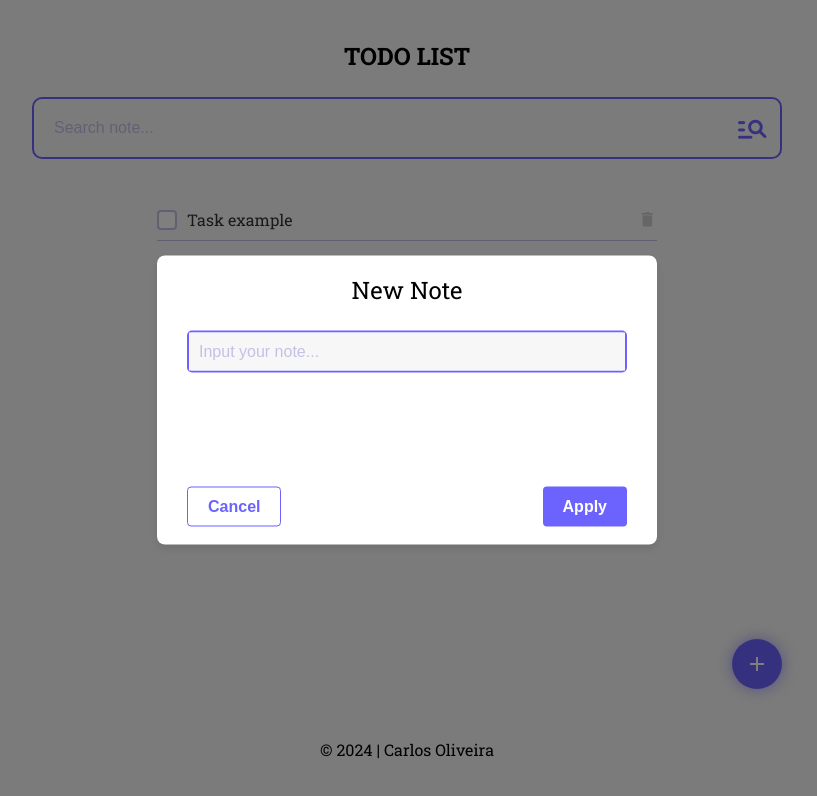
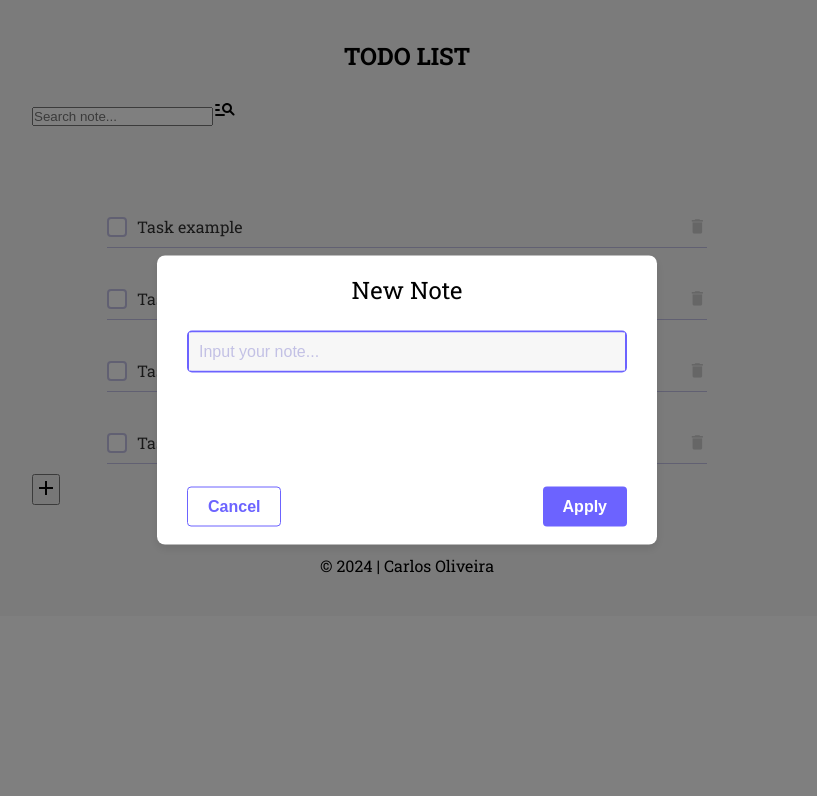
Before and after one commit to carlossroliveira/AngularTodoList, an Angular app: page / in a window 1280 px wide. Shown: the top 796 px of the page, without its empty margins (233-1050 px from the left). Built offline with nearby package versions, Linux system fonts and the light colour scheme.

Commit message:
Refact: Ajustes de estilos

```diff
--- a/src/app/app.component.scss
+++ b/src/app/app.component.scss
@@ -1,8 +1,6 @@
 .container {
-  height: 100vh;
-  background-color: #f7f7f7;
-
   gap: 10px;
   display: grid;
+  background-color: #f7f7f7;
   grid-template-rows: auto 1fr auto;
 }
--- a/src/app/components/header/header.component.scss
+++ b/src/app/components/header/header.component.scss
@@ -1,42 +1,70 @@
 .container {
-  padding: 2.5rem 0 0 0;
+  padding: 2.5rem 0 2.5rem 0;
+  max-width: 46.875rem;
+  margin: 0 auto;
 
   .title {
-    display: flex;
+    display: block;
     font-weight: 700;
     font-size: 1.5rem;
-    justify-content: center;
+    text-align: center;
     margin-bottom: 1.5625rem;
     text-transform: uppercase;
   }
 
+  form {
+    display: flex;
+    flex-direction: column;
+    gap: 1rem;
+
+    .input-container {
+      display: flex;
+      gap: 1rem;
+
       .search-container {
         display: flex;
-    margin: 0 auto;
+        flex-direction: column;
+        flex: 1;
         padding: 0.625rem;
-    align-items: center;
-    max-width: 46.875rem;
         border-radius: 0.625rem;
         background-color: #f7f7f7;
         border: 0.125rem solid #6c63ff;
 
-    input {
+        input,
+        textarea {
           border: none;
           outline: none;
-      flex-grow: 1;
           color: #6c63ff;
           font-size: 1rem;
           padding: 0.625rem;
           background-color: #f7f7f7;
+          width: 100%;
+
+          &::placeholder {
+            color: #c3c1e5;
+          }
         }
 
-    ::-webkit-input-placeholder {
-      color: #c3c1e5;
-    }
-
-    span {
-      color: #6c63ff;
-      font-size: 2.1875rem;
+        textarea {
+          resize: vertical;
+          min-height: 100px;
         }
       }
     }
+
+    button {
+      padding: 0.625rem 1.25rem;
+      font-size: 1rem;
+      color: #fff;
+      background-color: #6c63ff;
+      border: none;
+      border-radius: 0.625rem;
+      cursor: pointer;
+      transition: background-color 0.3s ease;
+
+      &:hover {
+        background-color: #5a54d0;
+      }
+    }
+  }
+}
--- a/src/app/components/task-list/task-list.component.scss
+++ b/src/app/components/task-list/task-list.component.scss
@@ -1,7 +1,8 @@
 .container {
   margin: 0 auto;
+  max-height: 60vh;
+  overflow-y: auto;
   max-width: 46.875rem;
-
   height: 100%;
   display: flex;
   flex-direction: column;
@@ -12,10 +13,10 @@
     width: 100%;
     align-items: center;
     padding: 0.625rem 0;
-    max-width: 31.25rem;
-    margin: 1.875rem auto;
+    margin: 30px auto 10px;
     justify-content: space-between;
     border-bottom: 0.0625rem solid #c3c1e5;
+    width: 600px;
 
     input[type="checkbox"] {
       margin-right: 0.625rem;
@@ -62,31 +63,20 @@
         color: #ff4c4c;
       }
     }
-  }
 
-  .button {
-    display: flex;
-    justify-content: end;
+    .divInfo {
+      display: flex;
+      flex-direction: column;
+      width: 100%;
+    }
 
-    button {
-      width: 3.125rem;
-      height: 3.125rem;
-      border-radius: 50%;
-      display: flex;
-      justify-content: center;
-      align-items: center;
-      background-color: #6c63ff;
-      color: white;
+    .completed {
+      margin-right: 5px;
+    }
+
+    .button_delete {
       border: none;
-      cursor: pointer;
-
-      box-shadow: 0 0 15px rgba(108, 99, 255, 0.6);
-      transition: transform 0.3s ease, box-shadow 0.3s ease;
-
-      &:hover {
-        transform: scale(1.1);
-        box-shadow: 0 0 25px rgba(108, 99, 255, 0.8);
-      }
+      background-color: transparent;
     }
   }
 }
--- a/src/styles.scss
+++ b/src/styles.scss
@@ -11,6 +11,5 @@
 body {
   margin: 0 auto;
   max-width: 1350px;
-
   font-family: "Roboto Slab", serif;
 }
```
Lines whose indentation alone changed are shown as unchanged.
